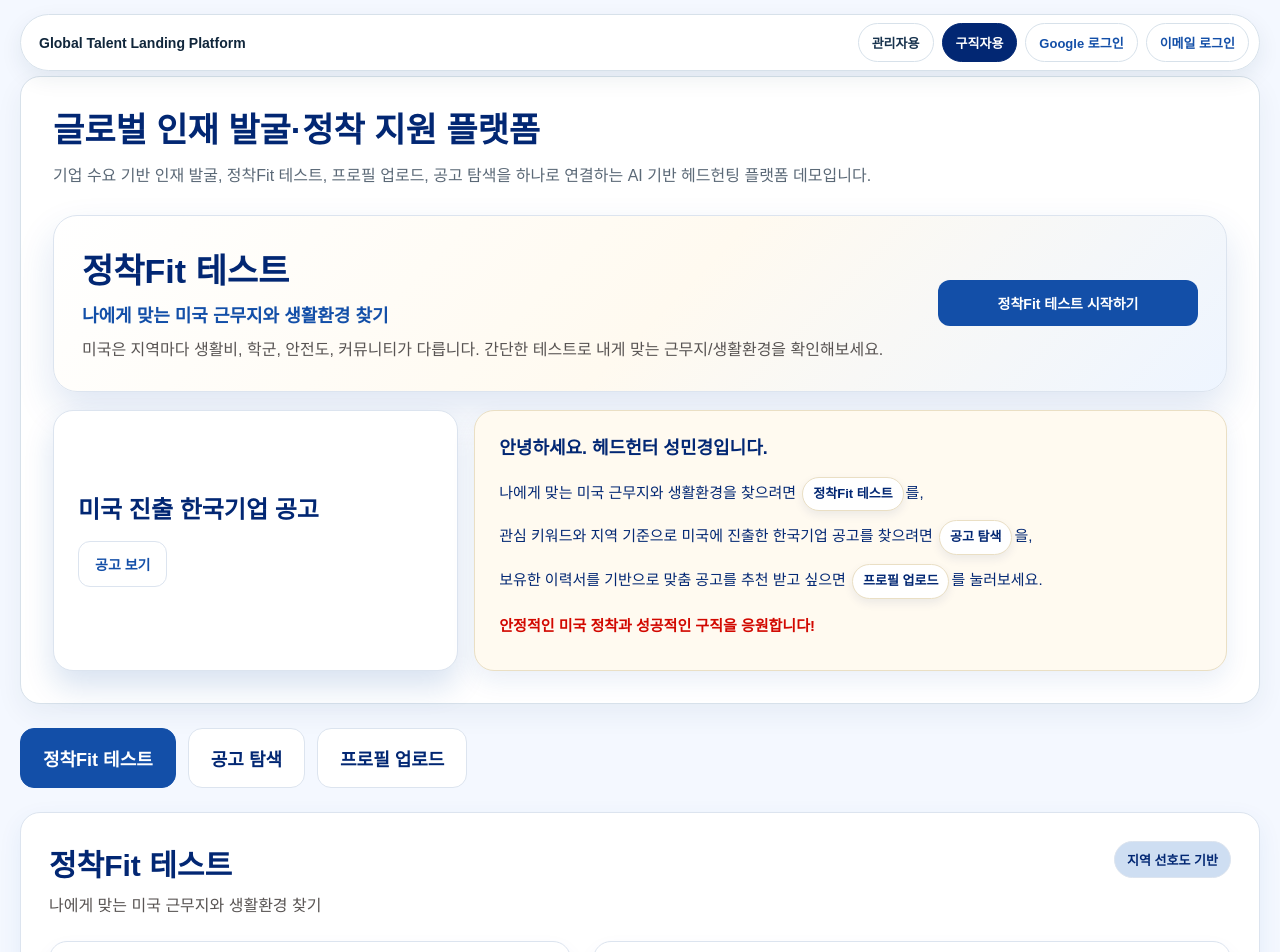
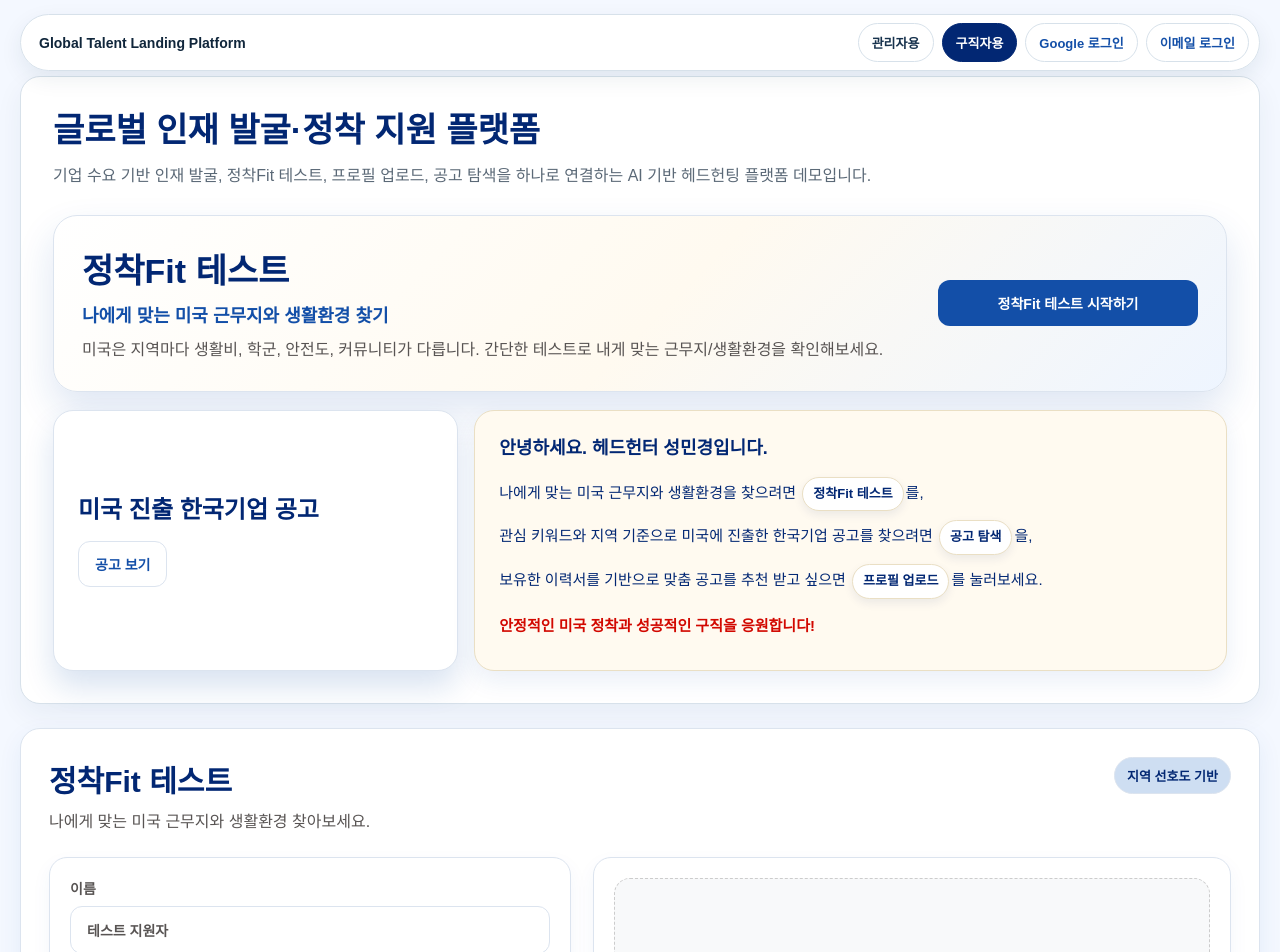
Before and after one commit to miaminkyong/global-talent-matching-mvp, a React (Vite) app: page / in a window 1280 px wide. Shown: the top 952 px of the page. Built offline with nearby package versions, Linux system fonts and the light colour scheme.

Commit message:
Refactor seeker tab navigation and update buttons
Added a ref for scrolling to seeker content and updated button click handlers to use the new function.

```diff
--- a/src/App.jsx
+++ b/src/App.jsx
@@ -1,4 +1,4 @@
-import React, { useMemo, useState } from "react";
+import React, { useMemo, useRef, useState } from "react";
 
 const initialJobs = [
   {
@@ -708,7 +708,18 @@ export default function App() {
   });
 
   const [profileResult, setProfileResult] = useState(null);
-
+const seekerContentRef = useRef(null);
+
+function goToSeekerTab(tabName) {
+  setSeekerTab(tabName);
+
+  setTimeout(() => {
+    seekerContentRef.current?.scrollIntoView({
+      behavior: "smooth",
+      block: "start"
+    });
+  }, 80);
+}
   const selectedJob = jobs.find((job) => job.id === selectedJobId) || jobs[0];
 
   function upsertCandidate(nextCandidate) {
@@ -1011,7 +1022,7 @@ export default function App() {
                   </span>
                 </div>
                 <div className="fit-hero-action">
-                  <button className="cta-btn fit-main-btn" onClick={() => setSeekerTab("fit")}>
+                  <button className="cta-btn fit-main-btn" onClick={() => goToSeekerTab("fit")}>
   정착Fit 테스트 시작하기
 </button>
                 </div>
@@ -1020,7 +1031,7 @@ export default function App() {
               <div className="seeker-info-grid">
                 <div className="job-shortcut-card">
                   <h3>미국 진출 한국기업 공고</h3>
-                  <button className="outline-btn job-view-btn" onClick={() => setSeekerTab("explore")}>
+                 <button className="outline-btn job-view-btn" onClick={() => goToSeekerTab("explore")}>
   공고 보기
 </button>
                 </div>
@@ -1029,21 +1040,21 @@ export default function App() {
                   <p className="welcome-greeting">안녕하세요. 헤드헌터 성민경입니다.</p>
                   <p>
                     나에게 맞는 미국 근무지와 생활환경을 찾으려면{" "}
-                    <button className="inline-link-pill" onClick={() => setSeekerTab("fit")}>
+                   <button className="inline-link-pill" onClick={() => goToSeekerTab("fit")}>
   정착Fit 테스트
 </button>
                     를,
                   </p>
                   <p>
                     관심 키워드와 지역 기준으로 미국에 진출한 한국기업 공고를 찾으려면{" "}
-                    <button className="inline-link-pill" onClick={() => setSeekerTab("explore")}>
+                   <button className="inline-link-pill" onClick={() => goToSeekerTab("explore")}>
   공고 탐색
 </button>
                     을,
                   </p>
                   <p>
                     보유한 이력서를 기반으로 맞춤 공고를 추천 받고 싶으면{" "}
-                    <button className="inline-link-pill" onClick={() => setSeekerTab("profile")}>
+                    <button className="inline-link-pill" onClick={() => goToSeekerTab("profile")}>
   프로필 업로드
 </button>
                     를 눌러보세요.
@@ -1344,24 +1355,14 @@ export default function App() {
           </>
         ) : (
           <>
-            <nav className="tab-nav seeker-tabs">
-              <button className={`tab-btn seeker-tab ${seekerTab === "fit" ? "active" : ""}`} onClick={() => setSeekerTab("fit")}>
-                정착Fit 테스트
-              </button>
-              <button className={`tab-btn seeker-tab ${seekerTab === "explore" ? "active" : ""}`} onClick={() => setSeekerTab("explore")}>
-                공고 탐색
-              </button>
-              <button className={`tab-btn seeker-tab ${seekerTab === "profile" ? "active" : ""}`} onClick={() => setSeekerTab("profile")}>
-                프로필 업로드
-              </button>
-            </nav>
+           <div ref={seekerContentRef} className="seeker-content-anchor" />
 
             {seekerTab === "fit" && (
               <section className="section-card seeker-card">
                 <div className="seeker-page-title">
                   <div>
                     <h2>정착Fit 테스트</h2>
-                    <p>나에게 맞는 미국 근무지와 생활환경 찾기</p>
+                    <p>나에게 맞는 미국 근무지와 생활환경 찾아보세요.</p>
                   </div>
                   <span className="seeker-badge">지역 선호도 기반</span>
                 </div>
@@ -1471,7 +1472,7 @@ export default function App() {
                 <div className="seeker-page-title">
                   <div>
                     <h2>공고 탐색</h2>
-                    <p>관심 키워드, 지역, 직무, 영주권 지원 여부를 기준으로 공고를 찾아보세요.</p>
+                    <p>관심 키워드, 지역, 직무, 영주권 지원 여부를 기준으로 미국진출 한국기업의 공고를 찾아보세요.</p>
                   </div>
                   <span className="seeker-badge">미국 진출 한국기업 공고</span>
                 </div>
```
Lines whose indentation alone changed are shown as unchanged.
